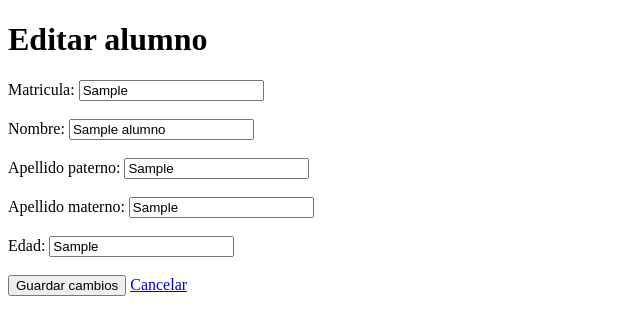
After one commit to drwndd/AW_TIID221, a PHP site: page /CRUD/editar.php?id=1 in a window 1280 px wide. The commit adds this page. Shown: the top 335 px of the page, without its empty margins (0-640 px from the left). Run offline with PHP 8.4, Linux system fonts and the light colour scheme; tables that the repository leaves empty or names only in its code hold one stand-in row (values such as "Sample post").

Commit message:
CRUD 19/10/26, PRACTICA TERMINADA

```diff
--- a/CRUD/alumnos.php
+++ b/CRUD/alumnos.php
@@ -47,7 +47,7 @@ $query = mysqli_query($con,$sql);
                     <td>
                         <a href="delete.php?id=<?php echo $row['id'] ?>">Eliminar</a>
                         <br>
-                        Editar
+                        <a href="editar.php?id=<?php echo $row['id']; ?>">Editar</a>
                     </td>
 
                 </tr>
--- /dev/null
+++ b/CRUD/editar.php
@@ -0,0 +1,56 @@
+<?php
+include('conexion.php');
+$con = conectar();
+
+$id = $_GET['id'];
+
+$sql = "SELECT * FROM alumnos WHERE id='$id'";
+$query = mysqli_query($con, $sql);
+
+$row = mysqli_fetch_array($query);
+?>
+
+<!DOCTYPE html>
+<html lang="es">
+<head>
+    <meta charset="UTF-8">
+    <title>Editar alumno</title>
+</head>
+<body>
+    <h1>Editar alumno</h1>
+
+    <form action="actualizar.php" method="POST">
+
+        <input type="hidden" name="id"
+               value="<?php echo $row['id'] ?>">
+
+        <label>Matricula:</label>
+        <input type="text" name="matricula"
+               value="<?php echo $row['matricula'] ?>">
+        <br><br>
+
+        <label>Nombre:</label>
+        <input type="text" name="nombre"
+               value="<?php echo $row['nombre'] ?>">
+        <br><br>
+
+        <label>Apellido paterno:</label>
+        <input type="text" name="apellido_p"
+               value="<?php echo $row['apellido_p'] ?>">
+        <br><br>
+
+        <label>Apellido materno:</label>
+        <input type="text" name="apellido_m"
+               value="<?php echo $row['apellido_m'] ?>">
+        <br><br>
+
+        <label>Edad:</label>
+        <input type="text" name="edad"
+               value="<?php echo $row['edad'] ?>">
+        <br><br>
+
+        <button type="submit">Guardar cambios</button>
+        <a href="alumnos.php">Cancelar</a>
+    </form>
+</body>
+</html>
```
Also changed, not shown: CRUD/actualizar.php (added, +31 -0 lines).
